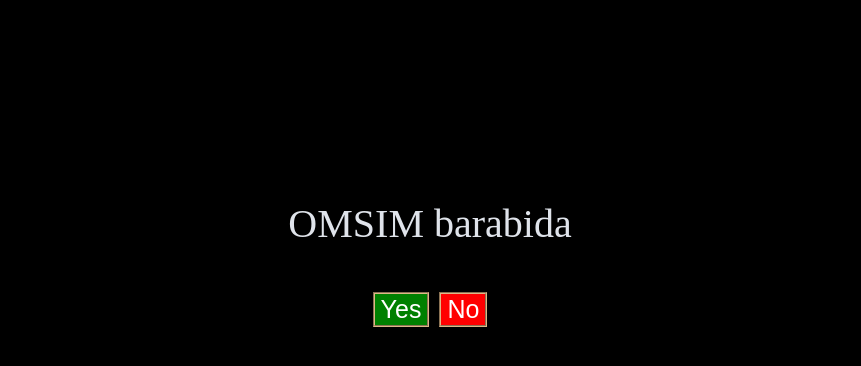
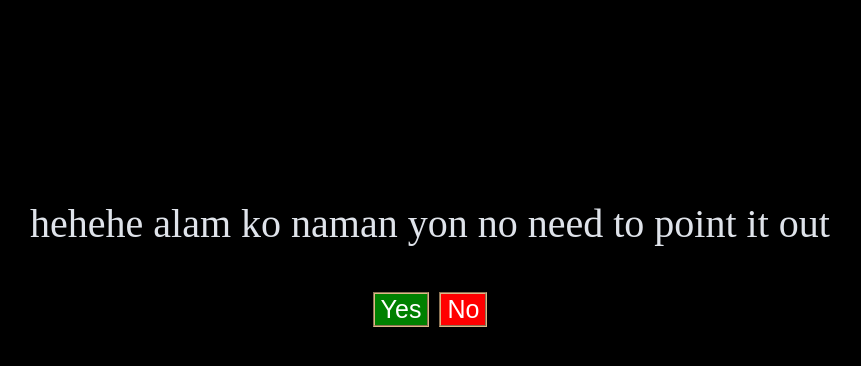
Before and after one commit to lukdump/1stproj.github.io, a plain HTML site: page fproj.html in a window 1280 px wide. Both pictures are taken after a click on the button "Yes". Shown: the whole page, without its empty margins (210-1071 px from the left). Drawn offline with Linux system fonts and the light colour scheme.

Commit message:
Update fproj.html

```diff
--- a/fproj.html
+++ b/fproj.html
@@ -29,7 +29,7 @@
         noBtn.style.transform = "translate(" +rand+"px," +rand2+"px)" ;
     });
     yesBtn.addEventListener("click", ()=>{
-        ques.innerHTML ="OMSIM barabida";
+        ques.innerHTML ="hehehe alam ko naman yon no need to point it out";
     })
 </script>
 </html>
```
